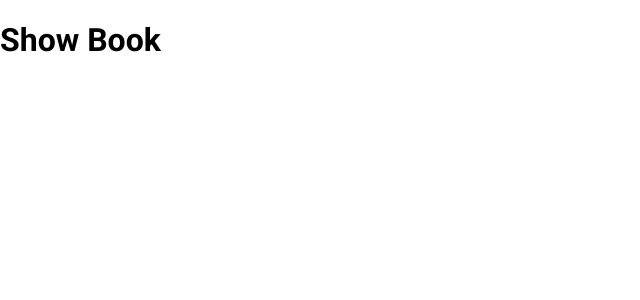
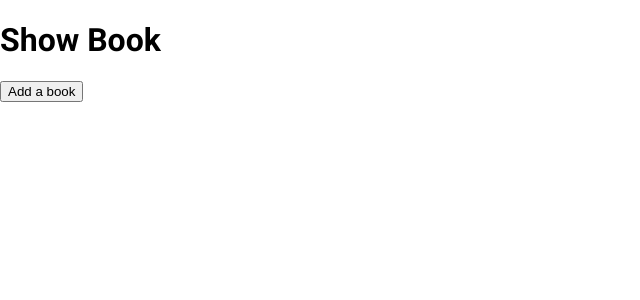
Before and after one commit to Milind452/my-reads, a React (Create React App) app: page / in a window 1280 px wide. Shown: the top 300 px of the page, without its empty margins (0-640 px from the left). Built offline with nearby package versions, Linux system fonts and the light colour scheme.

Commit message:
Add search-book btn to listbooks component

```diff
--- a/src/ListBook.js
+++ b/src/ListBook.js
@@ -8,6 +8,9 @@ class ListBooks extends React.Component {
         return (
             <div className="list-books">
                 <h1>Show Book</h1>
+                <div className="open-search">
+                    <button>Add a book</button>
+                </div>
             </div>
         );
     }
```
